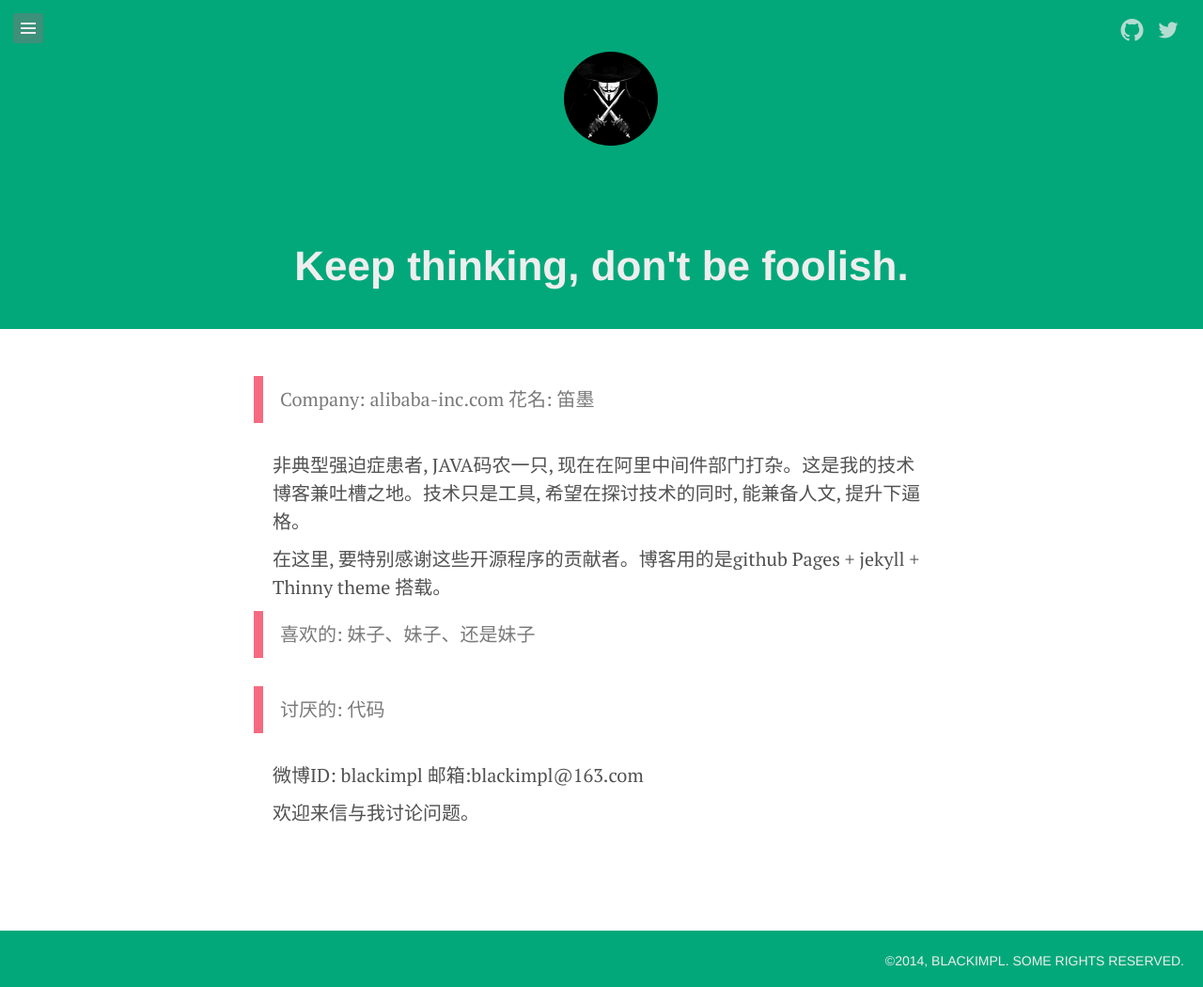
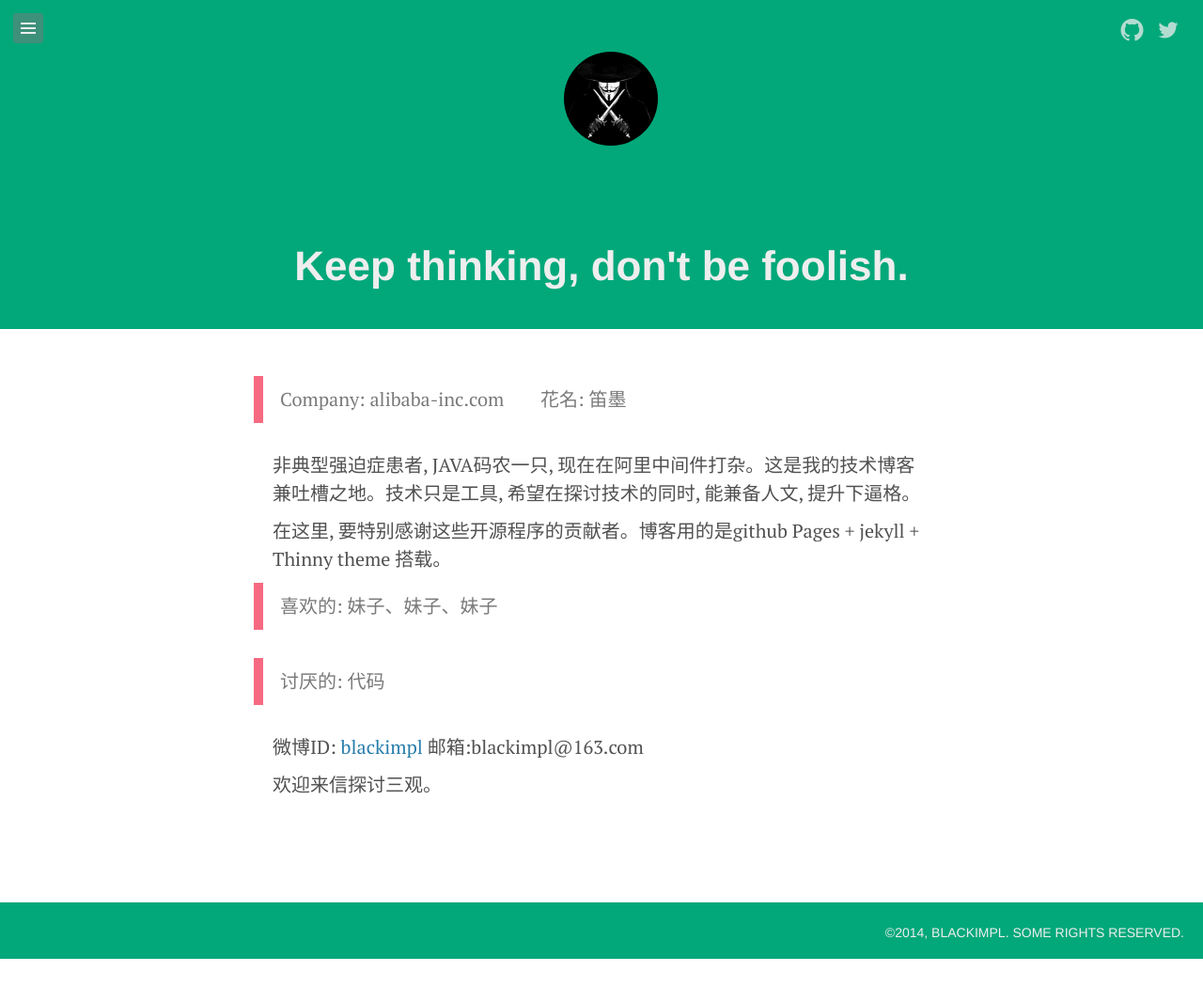
Before and after one commit to BlackImpl/blackimpl-blog, a Jekyll site: the page built from about.md, in a window 1280 px wide. Shown: the whole page at 94% size. Built offline with Jekyll 4.4.1, drawn with Linux system fonts in a browser that asks for light colours; Markdown is read by kramdown in place of the engine named in the settings; after the commit the page ends 1020 px from its top, so only the background shows below that.

```diff
--- a/about.md
+++ b/about.md
@@ -4,16 +4,16 @@ title: Keep thinking, don't be foolish.
 ---
 
 <div class="message">
-  Company: alibaba-inc.com          花名: 笛墨
+  Company: alibaba-inc.com   &nbsp; &nbsp; &nbsp; &nbsp;花名: 笛墨
 </div>
 
-非典型强迫症患者, JAVA码农一只, 现在在阿里中间件部门打杂。这是我的技术博客兼吐槽之地。技术只是工具, 希望在探讨技术的同时, 能兼备人文, 提升下逼格。
+非典型强迫症患者, JAVA码农一只, 现在在阿里中间件打杂。这是我的技术博客兼吐槽之地。技术只是工具, 希望在探讨技术的同时, 能兼备人文, 提升下逼格。
 
 在这里, 要特别感谢这些开源程序的贡献者。博客用的是github Pages + jekyll + Thinny theme 搭载。
 
 <div class="message">
   喜欢的:
-    妹子、妹子、还是妹子
+    妹子、妹子、妹子
 </div>
 
 <div class="message">
@@ -22,6 +22,6 @@ title: Keep thinking, don't be foolish.
 </div>
 
 
-微博ID: blackimpl    邮箱:blackimpl@163.com
+微博ID: [blackimpl](http://weibo.com/u/2651957172)    邮箱:blackimpl@163.com
 
-欢迎来信与我讨论问题。
+欢迎来信探讨三观。
```
Also changed, not shown: _posts/2014-10-18-Comming-soon.md (added, +15 -0 lines), 2 other files.
